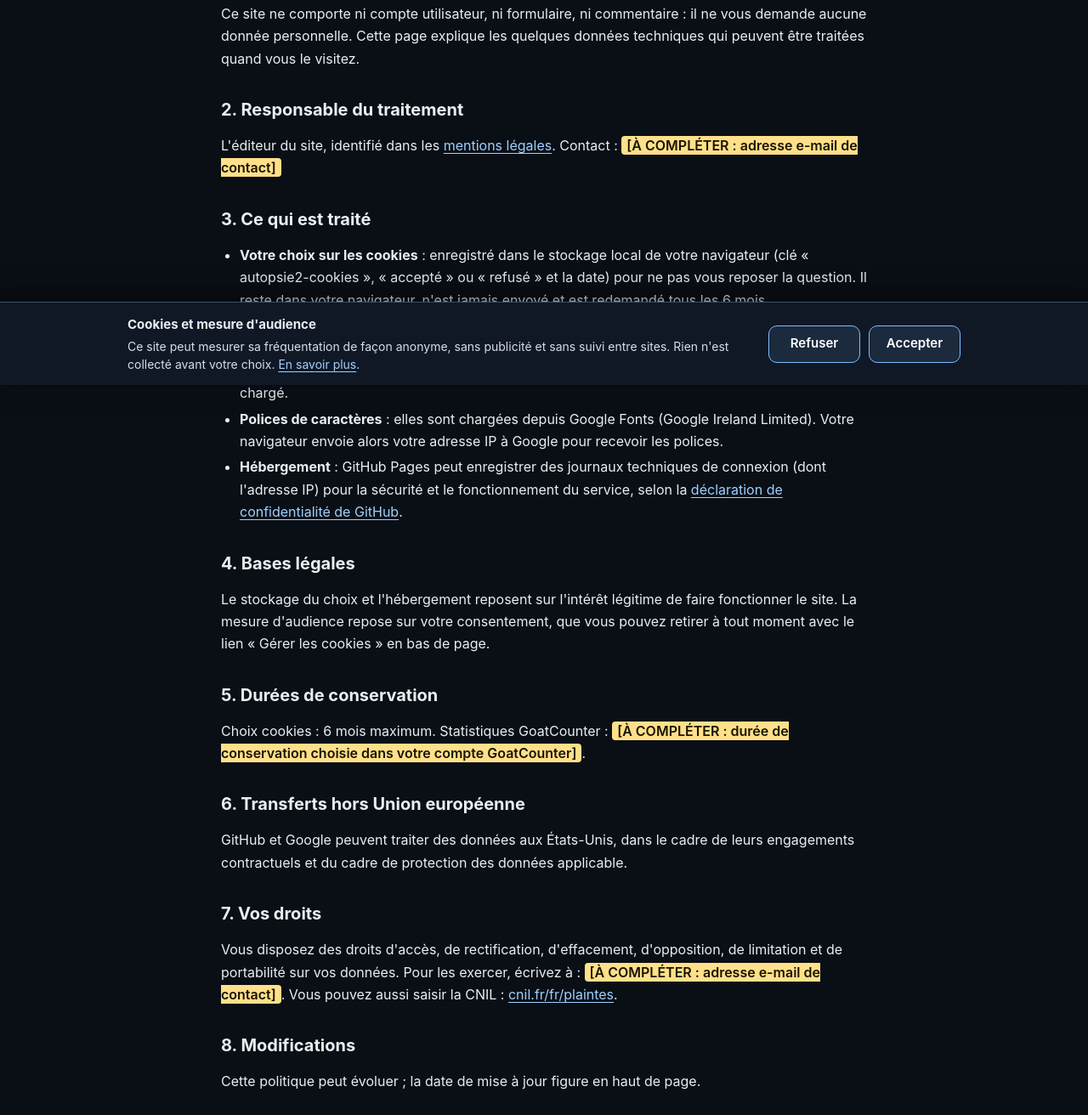
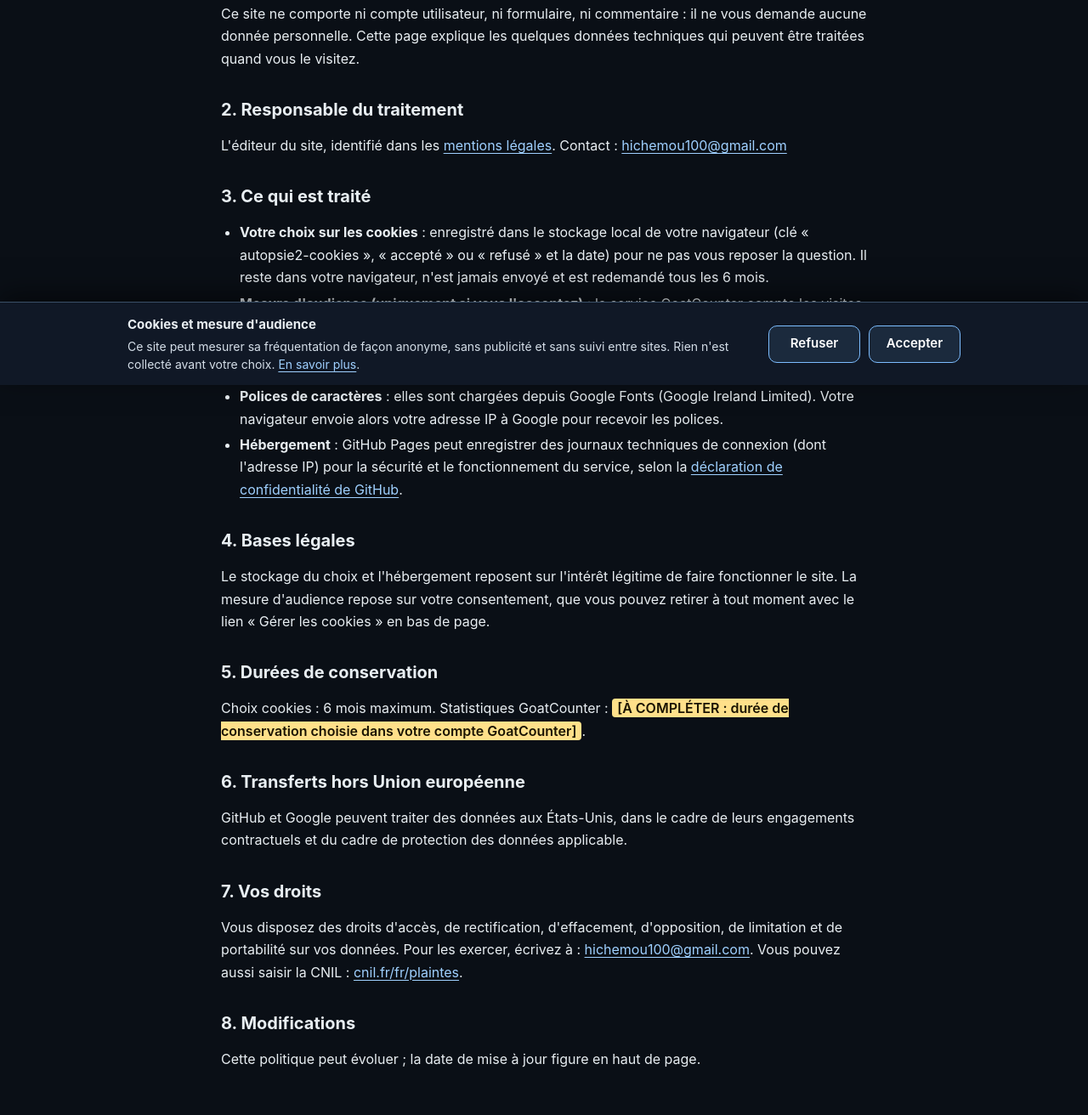
Before and after one commit to hichemou100-hue/autopsie_2, a plain HTML site: page politique-confidentialite.html in a window 1280 px wide. Shown: the part 347-1659 px from the top of the page at 85% size. Drawn offline with Linux system fonts and the light colour scheme.

Commit message:
Update politique-confidentialite.html

```diff
--- a/politique-confidentialite.html
+++ b/politique-confidentialite.html
@@ -46,7 +46,7 @@
 <p>Ce site ne comporte ni compte utilisateur, ni formulaire, ni commentaire : il ne vous demande aucune donnée personnelle. Cette page explique les quelques données techniques qui peuvent être traitées quand vous le visitez.</p>
 
 <h2>2. Responsable du traitement</h2>
-<p>L'éditeur du site, identifié dans les <a href="mentions-legales.html">mentions légales</a>. Contact : <span class="mail" data-u="" data-d=""><span class="todo">[À COMPLÉTER : adresse e-mail de contact]</span></span></p>
+<p>L'éditeur du site, identifié dans les <a href="mentions-legales.html">mentions légales</a>. Contact : <span class="mail" data-u="hichemou100" data-d="gmail.com">hichemou100 [at] gmail.com</span></p>
 
 <h2>3. Ce qui est traité</h2>
 <ul>
@@ -66,7 +66,7 @@
 <p>GitHub et Google peuvent traiter des données aux États-Unis, dans le cadre de leurs engagements contractuels et du cadre de protection des données applicable.</p>
 
 <h2>7. Vos droits</h2>
-<p>Vous disposez des droits d'accès, de rectification, d'effacement, d'opposition, de limitation et de portabilité sur vos données. Pour les exercer, écrivez à : <span class="mail" data-u="" data-d=""><span class="todo">[À COMPLÉTER : adresse e-mail de contact]</span></span>. Vous pouvez aussi saisir la CNIL : <a href="https://www.cnil.fr/fr/plaintes" rel="noopener noreferrer">cnil.fr/fr/plaintes</a>.</p>
+<p>Vous disposez des droits d'accès, de rectification, d'effacement, d'opposition, de limitation et de portabilité sur vos données. Pour les exercer, écrivez à : <span class="mail" data-u="hichemou100" data-d="gmail.com">hichemou100 [at] gmail.com</span>. Vous pouvez aussi saisir la CNIL : <a href="https://www.cnil.fr/fr/plaintes" rel="noopener noreferrer">cnil.fr/fr/plaintes</a>.</p>
 
 <h2>8. Modifications</h2>
 <p>Cette politique peut évoluer ; la date de mise à jour figure en haut de page.</p>
```
